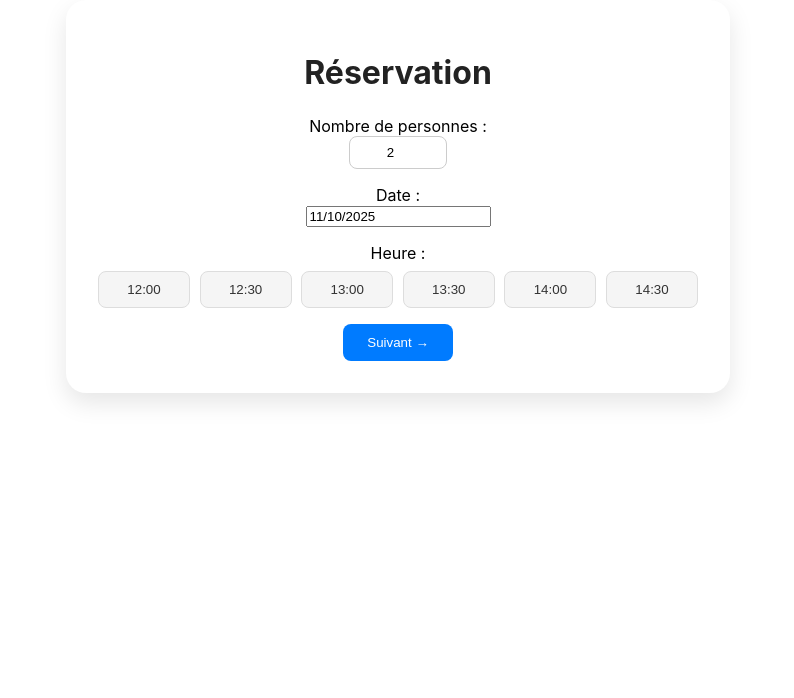
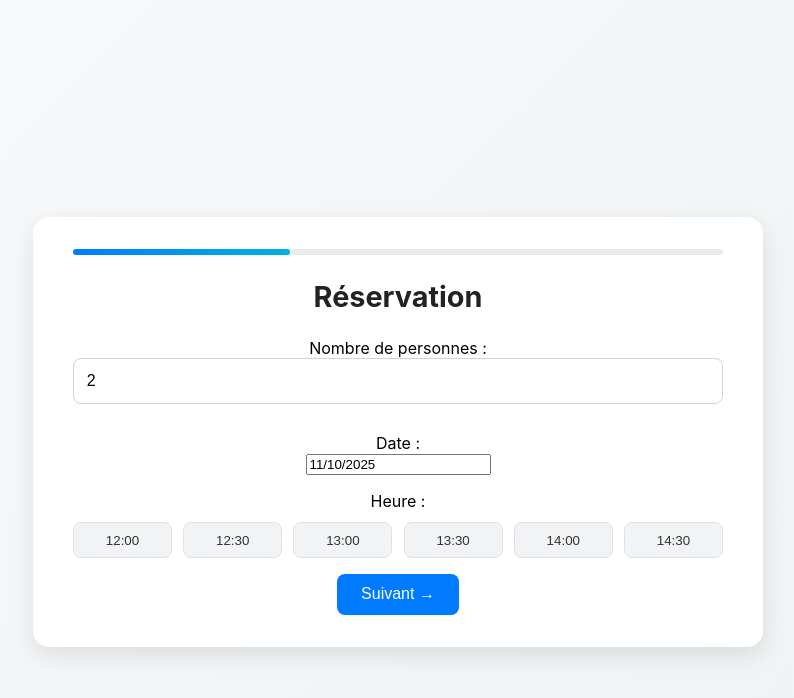
Before and after one commit to didier-coder/moom-app, a React (Create React App) app in the folder frontend/: page / in a window 1280 px wide. Shown: the top 698 px of the page, without its empty margins (242-1036 px from the left). Built offline with nearby package versions, Linux system fonts and the light colour scheme.

Commit message:
Update App.js

```diff
--- a/frontend/src/App.js
+++ b/frontend/src/App.js
@@ -27,12 +27,14 @@ function App() {
   const heuresDiner = ["18:00", "18:30", "19:00", "19:30", "20:00", "20:30", "21:00", "21:30"];
   const [heuresDispo, setHeuresDispo] = useState([]);
 
+  // Détermination automatique Lunch/Dîner selon la date
   useEffect(() => {
-    const h = selectedDate.getHours();
-    // On précharge les créneaux lunch ou dîner selon la période
-    if (h < 16) setHeuresDispo(heuresLunch);
-    else setHeuresDispo(heuresDiner);
-  }, [selectedDate]);
+    const hour = new Date().getHours();
+    setHeuresDispo(hour < 16 ? heuresLunch : heuresDiner);
+  }, []);
+
+  // Barre de progression dynamique
+  const progress = (step / 3) * 100;
 
   const handleReservation = async () => {
     if (!selectedDate || !selectedHeure || !formData.prenom || !formData.nom || !formData.email) {
@@ -83,20 +85,59 @@ function App() {
   return (
     <div
       style={{
+        minHeight: "100vh",
+        display: "flex",
+        justifyContent: "center",
+        alignItems: "center",
+        background: "linear-gradient(135deg, #f8f9fa 0%, #eef2f3 100%)",
         padding: "2rem",
-        fontFamily: "Inter, sans-serif",
-        maxWidth: "600px",
-        margin: "auto",
-        background: "#fff",
-        borderRadius: "20px",
-        boxShadow: "0 10px 25px rgba(0,0,0,0.1)",
       }}
     >
-      <h1 style={{ textAlign: "center", marginBottom: "1.5rem", color: "#222" }}>
+      <div
+        style={{
+          width: "100%",
+          maxWidth: "650px",
+          background: "#fff",
+          borderRadius: "16px",
+          boxShadow: "0 8px 25px rgba(0,0,0,0.1)",
+          padding: "2rem 2.5rem",
+          position: "relative",
+          overflow: "hidden",
+        }}
+      >
+        {/* Barre de progression */}
+        <div
+          style={{
+            height: "6px",
+            background: "#e9ecef",
+            borderRadius: "3px",
+            marginBottom: "1.5rem",
+            position: "relative",
+          }}
+        >
+          <div
+            style={{
+              height: "100%",
+              width: `${progress}%`,
+              background: "linear-gradient(90deg, #007bff, #00b4d8)",
+              borderRadius: "3px",
+              transition: "width 0.4s ease",
+            }}
+          />
+        </div>
+
+        <h1
+          style={{
+            textAlign: "center",
+            color: "#222",
+            fontSize: "1.8rem",
+            marginBottom: "1.5rem",
+          }}
+        >
           Réservation
         </h1>
 
-      {/* Étape 1 : Base */}
+        {/* --- Étape 1 --- */}
         {step === 1 && (
           <div style={{ textAlign: "center" }}>
             <div style={{ marginBottom: "1rem" }}>
@@ -108,13 +149,7 @@ function App() {
                 max="12"
                 value={personnes}
                 onChange={(e) => setPersonnes(e.target.value)}
-              style={{
-                width: "80px",
-                padding: "0.5rem",
-                textAlign: "center",
-                borderRadius: "8px",
-                border: "1px solid #ccc",
-              }}
+                style={inputStyle}
               />
             </div>
 
@@ -135,9 +170,9 @@ function App() {
               <div
                 style={{
                   display: "grid",
-                gridTemplateColumns: "repeat(auto-fit, minmax(80px, 1fr))",
-                gap: "0.6rem",
-                marginTop: "0.5rem",
+                  gridTemplateColumns: "repeat(auto-fit, minmax(90px, 1fr))",
+                  gap: "0.7rem",
+                  marginTop: "0.7rem",
                 }}
               >
                 {heuresDispo.map((h) => (
@@ -145,13 +180,13 @@ function App() {
                     key={h}
                     onClick={() => setSelectedHeure(h)}
                     style={{
-                    backgroundColor: selectedHeure === h ? "#007bff" : "#f5f5f5",
+                      backgroundColor: selectedHeure === h ? "#007bff" : "#f1f3f5",
                       color: selectedHeure === h ? "#fff" : "#333",
-                    border: "1px solid #ddd",
+                      border: "1px solid #dee2e6",
                       borderRadius: "8px",
                       padding: "0.6rem 0",
                       cursor: "pointer",
-                    transition: "0.2s",
+                      transition: "0.2s ease",
                     }}
                   >
                     {h}
@@ -165,39 +200,24 @@ function App() {
                 if (!selectedHeure) toast.warning("⏰ Choisissez une heure avant de continuer.");
                 else setStep(2);
               }}
-            style={{
-              backgroundColor: "#007bff",
-              color: "#fff",
-              border: "none",
-              borderRadius: "8px",
-              padding: "0.7rem 1.5rem",
-              cursor: "pointer",
-            }}
+              style={mainButton}
             >
               Suivant →
             </button>
           </div>
         )}
 
-      {/* Étape 2 : Type de client */}
+        {/* --- Étape 2 --- */}
         {step === 2 && (
           <div style={{ textAlign: "center" }}>
-          <h3>Vous êtes :</h3>
+            <h3 style={{ marginBottom: "1rem", color: "#333" }}>Vous êtes :</h3>
             <div style={{ marginBottom: "1rem" }}>
               <button
                 onClick={() => {
                   setTypeClient("societe");
                   setStep(3);
                 }}
-              style={{
-                marginRight: "1rem",
-                backgroundColor: "#007bff",
-                color: "white",
-                border: "none",
-                borderRadius: "8px",
-                padding: "0.7rem 1.2rem",
-                cursor: "pointer",
-              }}
+                style={{ ...mainButton, marginRight: "1rem", backgroundColor: "#007bff" }}
               >
                 Société
               </button>
@@ -206,25 +226,18 @@ function App() {
                   setTypeClient("particulier");
                   setStep(3);
                 }}
-              style={{
-                backgroundColor: "#28a745",
-                color: "white",
-                border: "none",
-                borderRadius: "8px",
-                padding: "0.7rem 1.2rem",
-                cursor: "pointer",
-              }}
+                style={{ ...mainButton, backgroundColor: "#28a745" }}
               >
                 Particulier
               </button>
             </div>
-          <button onClick={() => setStep(1)} style={{ border: "none", background: "none", color: "#777" }}>
+            <button onClick={() => setStep(1)} style={backLink}>
               ← Retour
             </button>
           </div>
         )}
 
-      {/* Étape 3 : Formulaire selon type */}
+        {/* --- Étape 3 --- */}
         {step === 3 && (
           <div>
             {typeClient === "societe" && (
@@ -281,21 +294,15 @@ function App() {
                 onClick={handleReservation}
                 disabled={submitting}
                 style={{
-                backgroundColor: submitting ? "#ccc" : "#007bff",
-                color: "white",
-                border: "none",
-                borderRadius: "8px",
-                padding: "0.7rem 1.5rem",
+                  ...mainButton,
+                  opacity: submitting ? 0.6 : 1,
                   cursor: submitting ? "not-allowed" : "pointer",
                 }}
               >
                 Confirmer la réservation
               </button>
               <br />
-            <button
-              onClick={() => setStep(2)}
-              style={{ border: "none", background: "none", color: "#777", marginTop: "0.5rem" }}
-            >
+              <button onClick={() => setStep(2)} style={backLink}>
                 ← Retour
               </button>
             </div>
@@ -304,17 +311,40 @@ function App() {
 
         <ToastContainer position="top-center" autoClose={2500} hideProgressBar />
       </div>
+    </div>
   );
 }
 
+/* --- Styles communs --- */
 const inputStyle = {
   width: "100%",
-  marginBottom: "0.7rem",
-  padding: "0.7rem",
+  marginBottom: "0.8rem",
+  padding: "0.8rem",
   borderRadius: "8px",
-  border: "1px solid #ccc",
+  border: "1px solid #ced4da",
   fontSize: "1rem",
   boxSizing: "border-box",
+  transition: "border-color 0.2s",
+};
+
+const mainButton = {
+  backgroundColor: "#007bff",
+  color: "white",
+  border: "none",
+  borderRadius: "8px",
+  padding: "0.7rem 1.5rem",
+  fontSize: "1rem",
+  cursor: "pointer",
+  transition: "background-color 0.2s ease",
+};
+
+const backLink = {
+  border: "none",
+  background: "none",
+  color: "#6c757d",
+  marginTop: "0.5rem",
+  cursor: "pointer",
+  textDecoration: "underline",
 };
 
 export default App;
```
Lines whose indentation alone changed are shown as unchanged.
